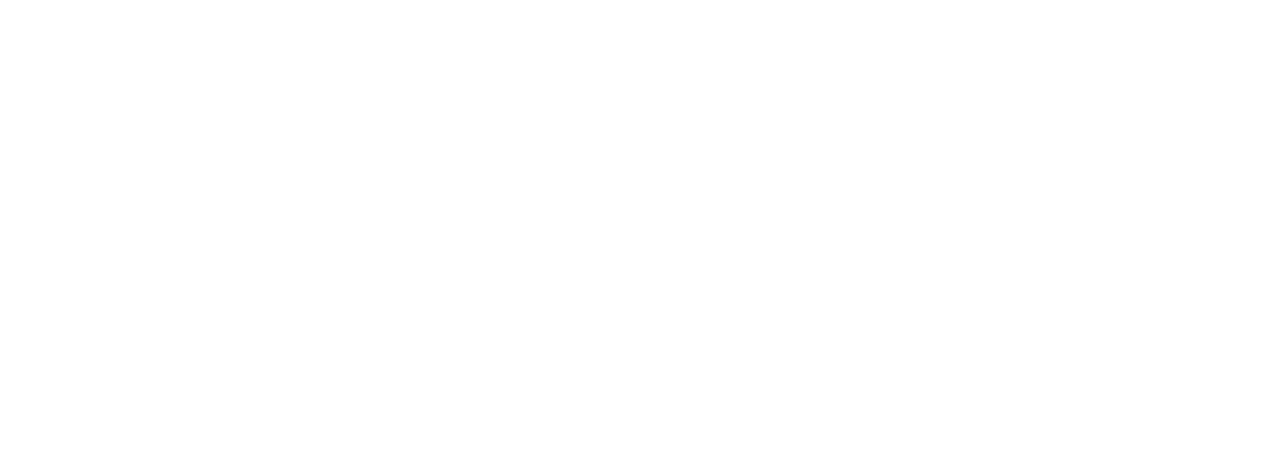
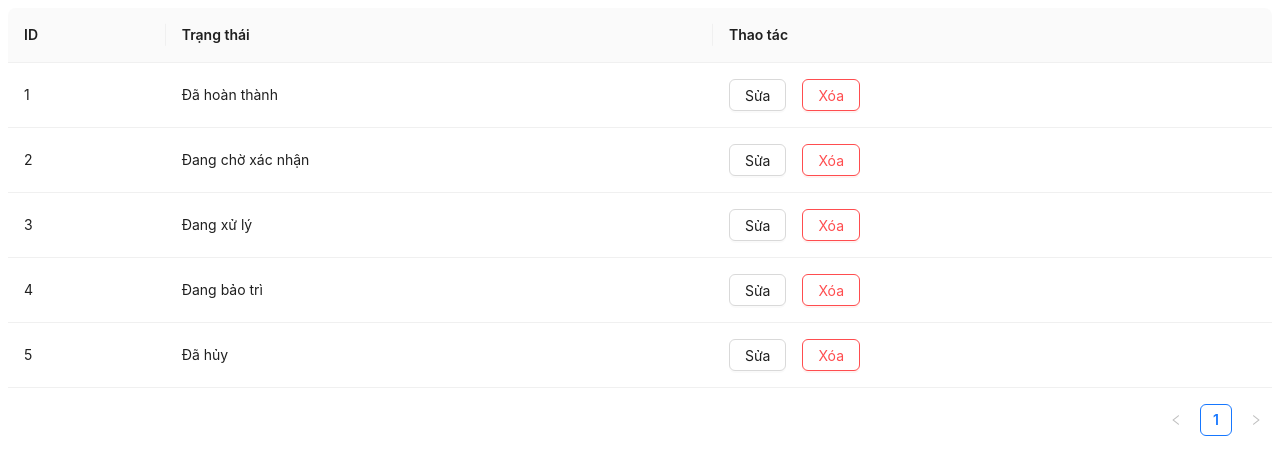
Before and after one commit to CAODANGFPT/The_gioi_thu_cung, a React (Create React App) app in the folder front-end/: page /statusadmin in a window 1280 px wide. Before the commit this address had no page. Shown: the top 474 px of the page. Built offline with nearby package versions, Linux system fonts and the light colour scheme.

Commit message:
feat: Create List Status Admin UI

```diff
--- a/front-end/package.json
+++ b/front-end/package.json
@@ -13,6 +13,7 @@
     "@typescript-eslint/eslint-plugin": "^6.0.0",
     "@typescript-eslint/parser": "^6.0.0",
     "axios": "^1.4.0",
+    "antd": "^5.10.2",
     "eslint-config-airbnb-typescript": "^17.1.0",
     "react": "^18.2.0",
     "react-dom": "^18.2.0",
--- a/front-end/src/App.tsx
+++ b/front-end/src/App.tsx
@@ -1,6 +1,7 @@
 import { BrowserRouter, Route, Routes } from "react-router-dom";
 import "./App.css";
 import Home from "./page/base/home";
+import StatusAdmin from "./page/base/statusAdmin";
 
 function App() {
   return (
@@ -9,6 +10,7 @@
         <Route path="/" element={<Home />}>
           <Route index element={<Home />} />
         </Route>
+        <Route path="statusadmin" element={<StatusAdmin />} />
       </Routes>
     </BrowserRouter>
   );
--- /dev/null
+++ b/front-end/src/page/base/statusAdmin/index.tsx
@@ -0,0 +1,84 @@
+import React from "react";
+import { Button, Popconfirm, Table, message } from "antd";
+import type { ColumnsType } from "antd/es/table";
+import { Link } from "react-router-dom";
+
+interface StatusType {
+  key: string;
+  name: string;
+}
+const confirm = () => {
+  message.success("Xóa thành công.");
+};
+
+const cancel = () => {
+  message.error("Xóa không thành công.");
+};
+
+const columns: ColumnsType<StatusType> = [
+  {
+    title: "ID",
+    dataIndex: "key",
+    key: "key",
+  },
+  {
+    title: "Trạng thái",
+    dataIndex: "name",
+    key: "name",
+    render: (text) => <div>{text}</div>,
+  },
+  {
+    title: "Thao tác",
+    key: "action",
+    render: (text) => (
+      <div>
+        <Link to="URL">
+          <Button className="btn-edit" style={{ marginRight: "1rem" }}>
+            Sửa
+          </Button>
+        </Link>
+        <Popconfirm
+          title="Xóa trạng thái."
+          description="Bạn có muốn xóa không?"
+          onConfirm={confirm}
+          onCancel={cancel}
+          okText="Đồng ý"
+          cancelText="Không"
+        >
+          <Button danger className="btn-delete">
+            Xóa
+          </Button>
+        </Popconfirm>
+      </div>
+    ),
+  },
+];
+
+const data: StatusType[] = [
+  {
+    key: "1",
+    name: "Đã hoàn thành",
+  },
+  {
+    key: "2",
+    name: "Đang chờ xác nhận",
+  },
+  {
+    key: "3",
+    name: "Đang xử lý",
+  },
+  {
+    key: "4",
+    name: "Đang bảo trì",
+  },
+  {
+    key: "5",
+    name: "Đã hủy",
+  },
+];
+
+const StatusAdmin: React.FC = () => (
+  <Table columns={columns} dataSource={data} />
+);
+
+export default StatusAdmin;
```
Also changed, not shown: 1 other file (tests, documents, lock files or other folders).
